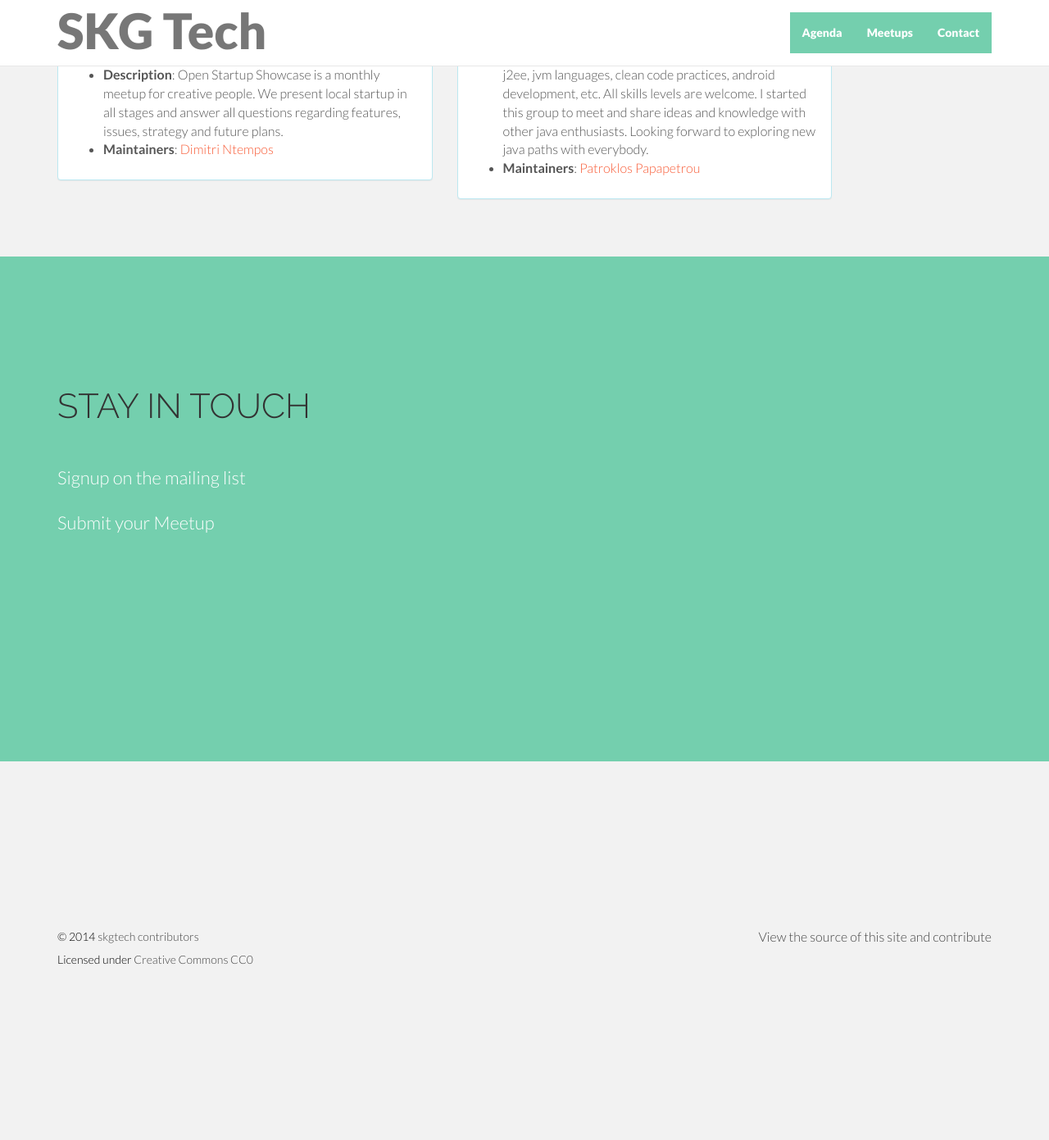
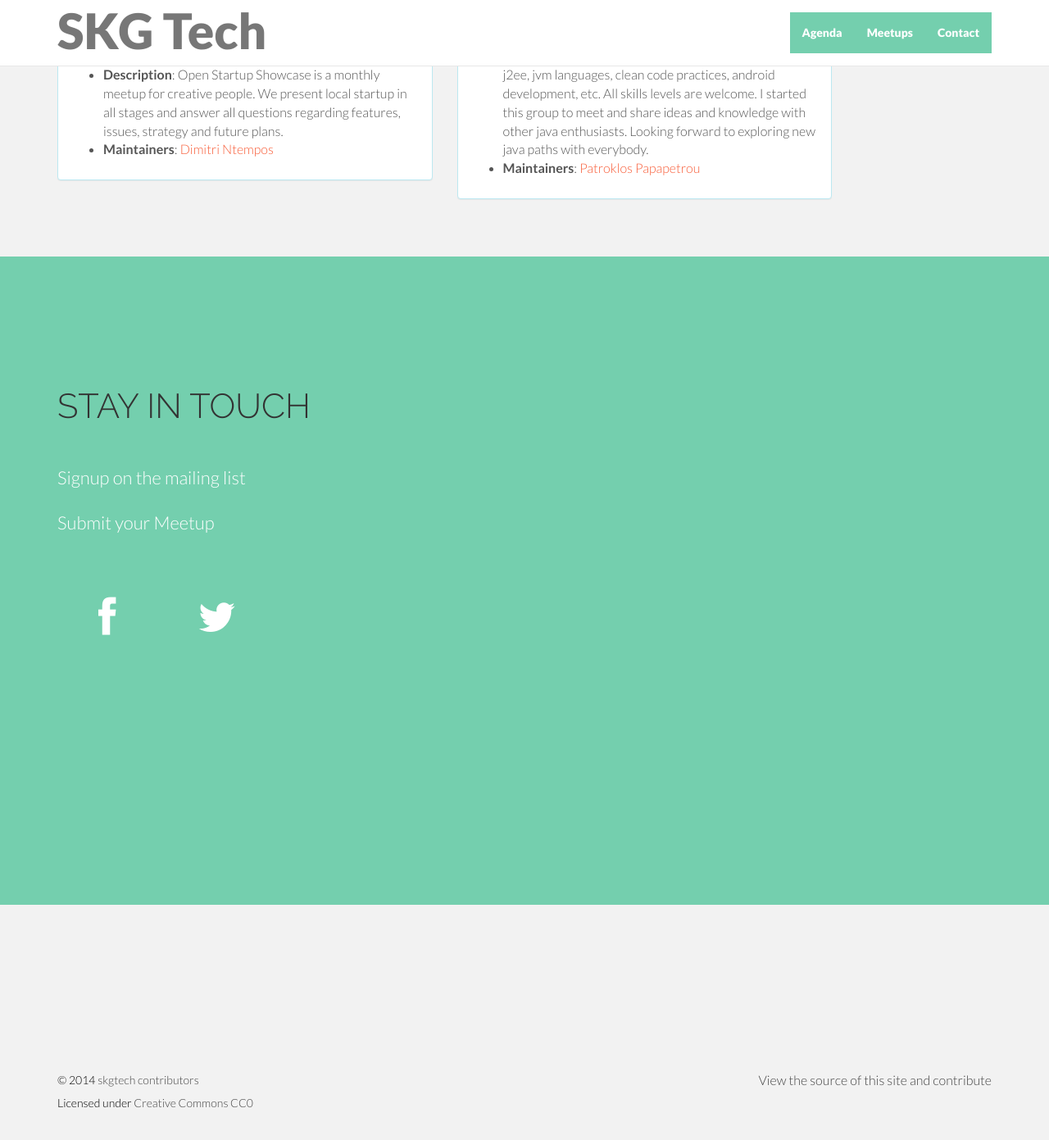
Before and after one commit to skgtech/skgtech.github.io, a Jekyll site: the page built from index.html, in a window 1280 px wide and 1400 px high, scrolled down 2395 px. Shown: the top 1391 px of the window at 82% size. Built offline with Jekyll 4.4.1, drawn with Linux system fonts in a browser that asks for light colours; nearby versions of some CDN libraries; comment, search, counter and statistics services are not loaded; before the commit the page ends 3620 px from its top, so only the background shows below that.

Commit message:
add the social media links

```diff
--- a/assets/css/main.css
+++ b/assets/css/main.css
@@ -196,6 +196,24 @@ a:after {
   font-size: 22px;
 }
 
+#contact i {
+  font-size: 50px;
+  color: white;
+}
+
+#contact .social a:hover {
+  background-color: #f85c37;
+}
+
+#contact .social {
+  float: left;
+}
+#contact .social a {
+  display: inline-block;
+  padding:50px;
+}
+
+
 /* Footer */
 #f {
 	padding-top: 200px;
--- a/index.html
+++ b/index.html
@@ -91,7 +91,13 @@ layout: page
         <h3>STAY IN TOUCH</h3>
         <p><a href="https://groups.google.com/forum/#!forum/skg-developers">Signup on the mailing list</a></p>
         <p><a href="https://docs.google.com/forms/d/15OfvYWpwuFXW-zOMOWFoYR6skHUNqzEdJts5hWtcL08/viewform">Submit your Meetup</a></p>
-  		</div>
-  	</div>
+        <p class="social">
+          <a href="https://facebook.com/skgtech.io"><i class="fa fa-facebook"></i></a>
+        </p>
+        <p class="social">
+          <a href="https://twitter.com/SKG_Tech"><i class="fa fa-twitter"></i></a>
+        </p>
+      </div>
+    </div>
   </div>
 </div>
```
